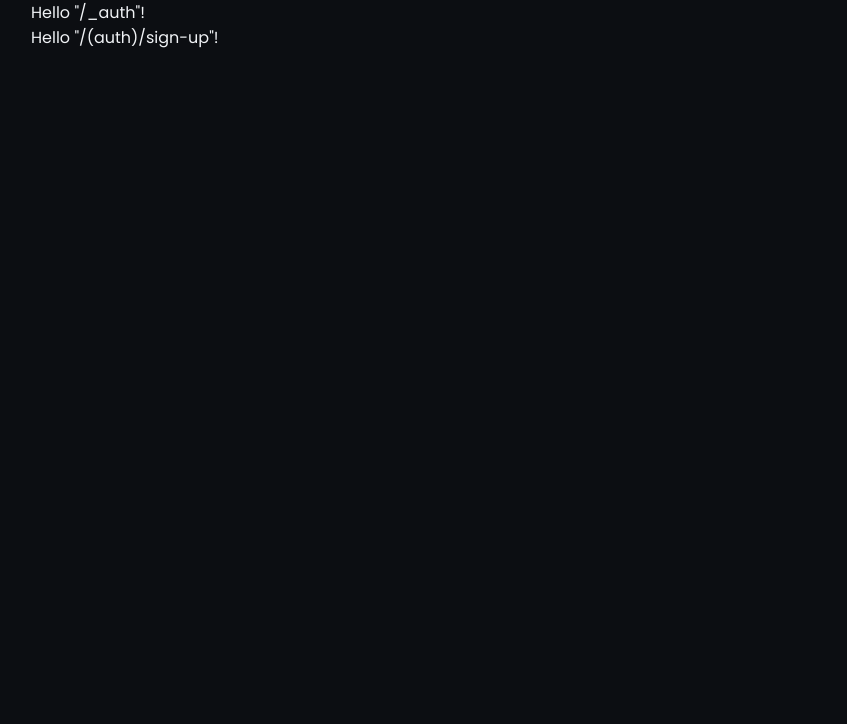
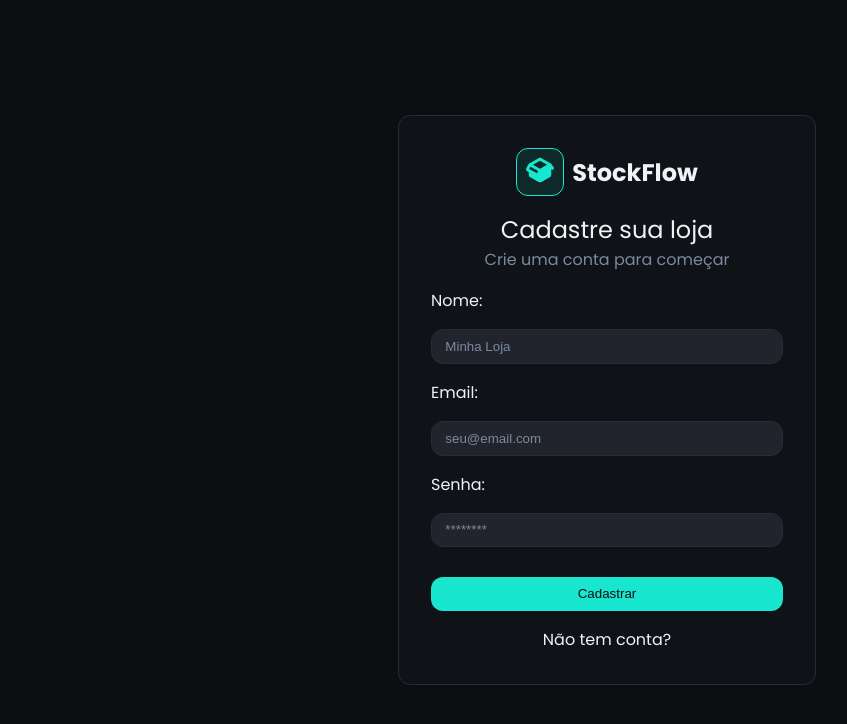
Before and after one commit to MarcosOlm/sistema-de-estoque, a React (Vite) app in the folder frontend/: page /sign-up in a window 1280 px wide. Shown: the top 724 px of the page, without its empty margins (33-880 px from the left). Built offline with nearby package versions, Linux system fonts and the light colour scheme.

Commit message:
feat(Page): Página inicial de sign-in e sign-up

```diff
--- a/frontend/src/routes/_app/_app.css
+++ b/frontend/src/routes/_app/_app.css
@@ -12,11 +12,11 @@ header {
     border-bottom: 1px solid var(--border);
 }
 
-.brand {
+.hearder-brand {
     font-size: 10px;
 }
 
-.brand p {
+.hearder-brand p {
     font-size: 14px;
 }
 
--- a/frontend/src/routes/_app/dashboard/dashboard.css
+++ b/frontend/src/routes/_app/dashboard/dashboard.css
@@ -26,6 +26,7 @@ section {
 
 .card:hover {
   box-shadow: 0 0 50px -10px var(--accent);
+  border: 1px solid var(--accent);
 }
 
 .card h1 {
--- a/frontend/src/routes/_app/route.tsx
+++ b/frontend/src/routes/_app/route.tsx
@@ -12,7 +12,7 @@ function RouteComponent() {
   return (
     <>
       <header>
-        <div className="brand">
+        <div className="hearder-brand">
           <h1>StockFlow</h1>
           <p>Marcos</p>
         </div>
--- /dev/null
+++ b/frontend/src/routes/_auth/_auth.css
@@ -0,0 +1,46 @@
+.auth {
+  display: flex;
+  align-items: center;
+  justify-content: center;
+  height: 100vh;
+  margin: 0;
+}
+
+.auth-wrap {
+  display: flex;
+  flex-direction: column;
+  align-items: center;
+  justify-content: center;
+  padding: 2em 1em;
+  background-color: rgba(19, 22, 27, 0.5);
+  border: 1px solid var(--border);
+  border-radius: var(--radius);
+}
+
+.auth-brand {
+  display: flex;
+  align-items: center;
+  justify-content: center;
+  gap: 0.5em;
+  margin-bottom: 1em;
+}
+
+.auth-img {
+  width: 3em;
+  height: min-content;
+  padding: 0.4em 0.5em 0.2em;
+  background: hsla(173, 80%, 50%, 0.1);
+  border: 1px solid var(--primary);
+  border-radius: var(--radius);
+}
+
+.auth-link {
+  text-decoration: none;
+  color: var(--foreground);
+}
+
+.auth-link:hover {
+    color: var(--primary);
+    text-decoration: underline;
+    text-underline-offset: .2em;
+}
--- a/frontend/src/routes/_auth/route.tsx
+++ b/frontend/src/routes/_auth/route.tsx
@@ -1,14 +1,35 @@
-import { createFileRoute, Outlet } from "@tanstack/react-router";
+import { useState } from "react";
+import "./_auth.css";
+import { createFileRoute, Link, Outlet } from "@tanstack/react-router";
 
 export const Route = createFileRoute("/_auth")({
   component: RouteComponent,
 });
 
 function RouteComponent() {
+  const [isLoginMode, setIsLoginMode] = useState<boolean>(true);
+
   return (
     <>
-      <div>Hello "/_auth"!</div>
-      <Outlet />
+      <section className="auth">
+        <div className="auth-wrap">
+          <div className="auth-brand">
+            <div className="auth-img">
+              <img src="brand-img.svg" alt="brand image" />
+            </div>
+            <h1>StockFlow</h1>
+          </div>
+          <Outlet />
+          <Link
+            to={isLoginMode ? "/sign-up" : "/sign-in"}
+            onClick={() => setIsLoginMode(!isLoginMode)}
+            className="auth-link"
+          >
+            {" "}
+            {isLoginMode ? "Não tem conta?" : "Já tem uma conta?"}{" "}
+          </Link>
+        </div>
+      </section>
     </>
   );
 }
--- a/frontend/src/routes/_auth/sign-in.tsx
+++ b/frontend/src/routes/_auth/sign-in.tsx
@@ -1,16 +1,24 @@
+import './sign.css'
 import { createFileRoute } from '@tanstack/react-router'
 
 export const Route = createFileRoute('/_auth/sign-in')({
   component: RouteComponent,
-  head: () => ({
-    meta: [
-      {
-        title: 'sign in | stock'
-      }
-    ]
-  })
 })
 
 function RouteComponent() {
-  return <div>Hello "/(auth)/sign-in"!</div>
+  return (
+    <>
+      <div className="form-text">
+        <h1>Entre na sua conta</h1>
+        <p>Gerencie seus produtos com facilidade</p>
+      </div>
+      <form>
+        <label htmlFor="email">Email:</label>
+        <input type="email" id='email' placeholder='seu@email.com' />
+        <label htmlFor="password">Password:</label>
+        <input type="password" id='password' placeholder='********' />
+        <button type="submit">Entrar</button>
+      </form>
+    </>
+  );
 }
--- a/frontend/src/routes/_auth/sign-up.tsx
+++ b/frontend/src/routes/_auth/sign-up.tsx
@@ -1,9 +1,25 @@
-import { createFileRoute } from '@tanstack/react-router'
+import { createFileRoute } from "@tanstack/react-router";
 
-export const Route = createFileRoute('/_auth/sign-up')({
+export const Route = createFileRoute("/_auth/sign-up")({
   component: RouteComponent,
-})
+});
 
 function RouteComponent() {
-  return <div>Hello "/(auth)/sign-up"!</div>
+  return (
+    <>
+      <div className="form-text">
+        <h1>Cadastre sua loja</h1>
+        <p>Crie uma conta para começar</p>
+      </div>
+      <form>
+        <label htmlFor="name">Nome:</label>
+        <input type="name" id="name" placeholder="Minha Loja" />
+        <label htmlFor="email">Email:</label>
+        <input type="email" id="email" placeholder="seu@email.com" />
+        <label htmlFor="password">Senha:</label>
+        <input type="password" id="password" placeholder="********" />
+        <button type="submit">Cadastrar</button>
+      </form>
+    </>
+  );
 }
--- /dev/null
+++ b/frontend/src/routes/_auth/sign.css
@@ -0,0 +1,46 @@
+.form-text h1 {
+    font-size: 24px;
+    text-align: center;
+    font-weight: 400;
+}
+
+.form-text p {
+    color: var(--muted-foreground);
+}
+
+form {
+    width: 30vw;
+    padding: 0 1em;
+}
+
+form label, form input {
+    display: block;
+    width: 100%;
+    margin: 1em 0;
+}
+
+form input {
+    height: 2.6em;
+    padding: 0 1em;
+    background-color: var(--input);
+    border: 1px solid var(--border);
+    border-radius: var(--radius);
+}
+
+form input::placeholder {
+    color: var(--muted-foreground);
+}
+
+form input:focus-visible {
+    color: var(--foreground);
+}
+
+form button {
+    width: 100%;
+    height: 2.6em;
+    margin: 1.2em 0;
+    color: var(--primary-foreground);
+    background-color: var(--primary);
+    border: none;
+    border-radius: var(--radius);
+}
```
Also changed, not shown: frontend/public/brand-img.svg (added).
